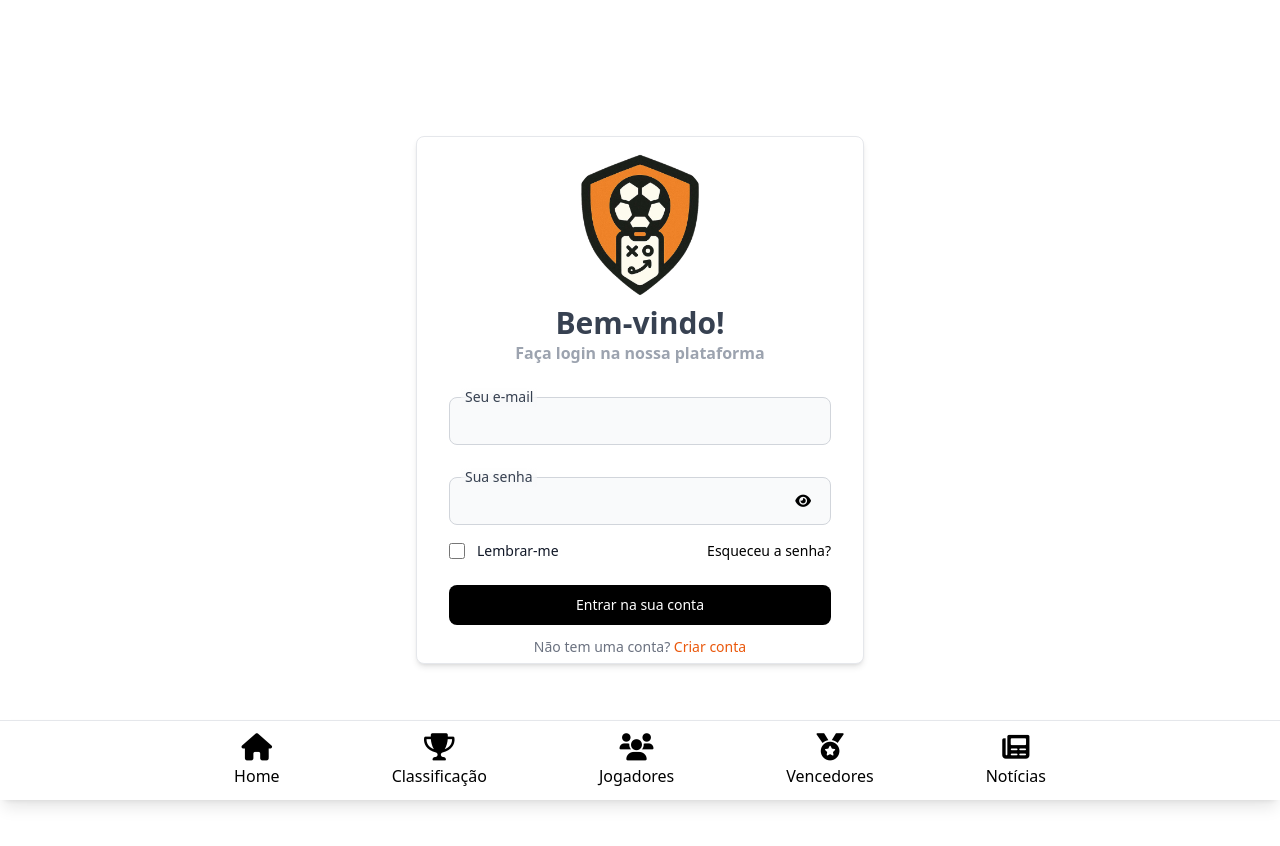
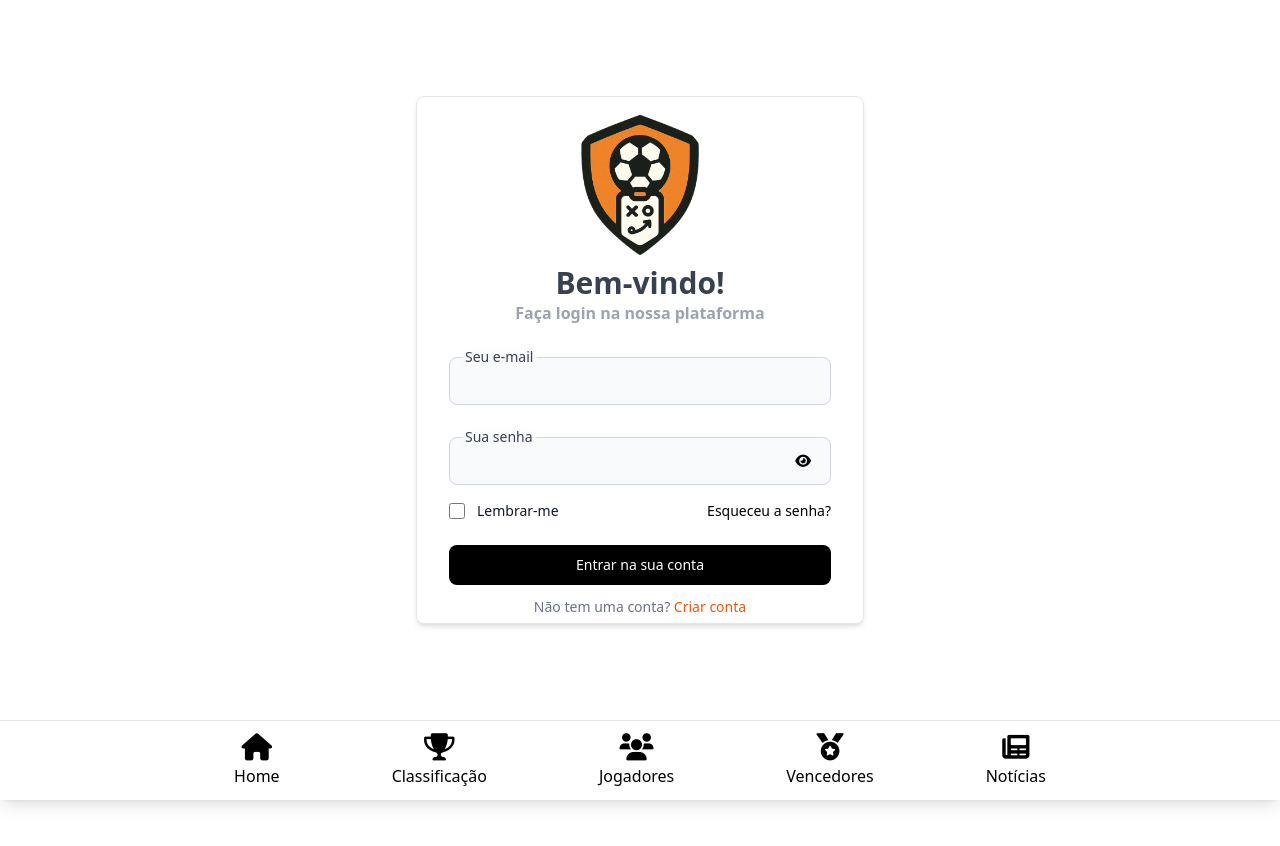
Before and after one commit to iamfelipeS/manager-league, an Angular app: page /login in a window 1280 px wide. Shown: the top 846 px of the page. Built offline with nearby package versions, Linux system fonts and the light colour scheme.

Commit message:
fix: position card

```diff
--- a/src/app/views/login/login.component.html
+++ b/src/app/views/login/login.component.html
@@ -1,5 +1,5 @@
 <div class="min-h-screen flex items-center justify-center px-4">
-    <div class="flip w-full h-full" [ngClass]="{ 'rotate': currentView() !== 'login', 'rotate-back': currentView() === 'login' }">
+    <div class="flip mb-[5rem] h-full w-full" [ngClass]="{ 'rotate': currentView() !== 'login', 'rotate-back': currentView() === 'login' }">
 
       <!-- LOGIN -->
         <div class="bg-white rotate-back shadow-md border border-gray-200 rounded-lg p-2 px-8 max-w-md w-[20rem] h-[33rem] md:w-[30rem]">
```
